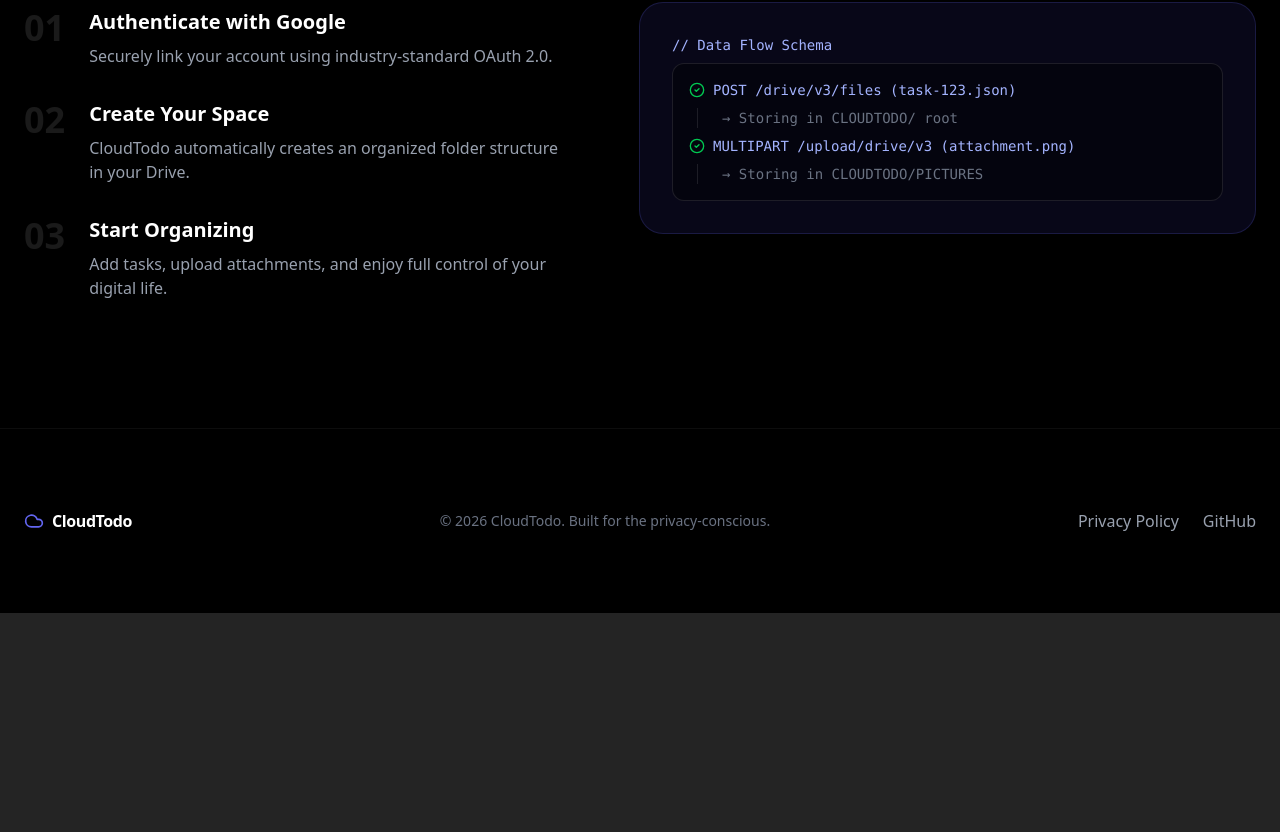
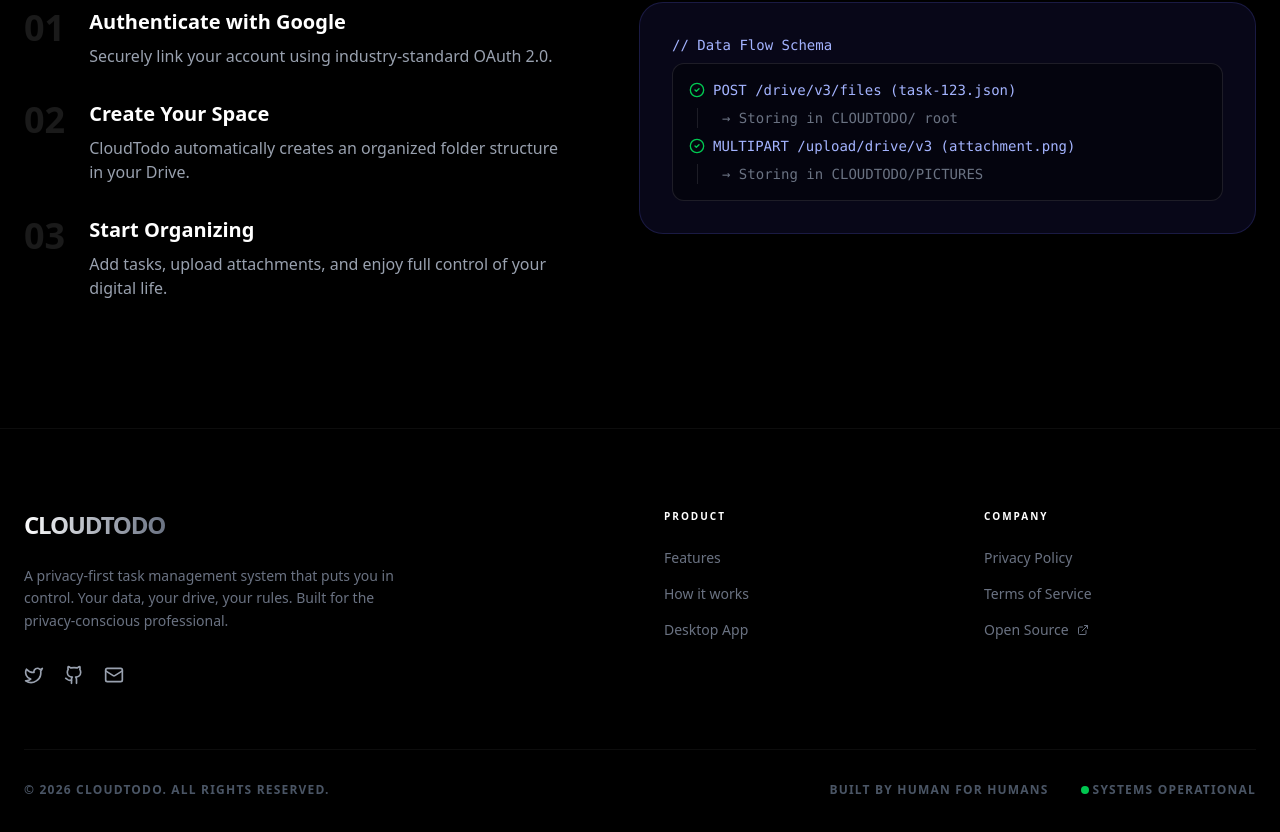
Before and after one commit to yourdudeken/cloudtodo, a React (Vite) app: page / in a window 1280 px wide. Shown: the part 2454-3286 px from the top of the page. Before the commit the page ends 3067 px from the top, so only its background shows below. Built offline with nearby package versions, Linux system fonts and the light colour scheme; no server answers.

Commit message:
feat: Add a new `Footer` component and refactor `KanbanBoard` to receive tasks as props.

```diff
--- /dev/null
+++ b/src/components/Footer.tsx
@@ -0,0 +1,67 @@
+import { Github, Twitter, Mail, ExternalLink } from 'lucide-react';
+import { Link } from 'react-router-dom';
+
+export function Footer() {
+    return (
+        <footer className="relative z-10 py-12 md:py-20 border-t border-white/5 bg-black">
+            <div className="max-w-7xl mx-auto px-6">
+                <div className="grid grid-cols-1 md:grid-cols-4 gap-12 mb-16">
+                    <div className="col-span-1 md:col-span-2">
+                        <Link to="/" className="flex items-center gap-2 mb-6 group w-fit">
+                            <span className="text-2xl font-black tracking-tighter bg-gradient-to-r from-white to-gray-500 bg-clip-text text-transparent uppercase">
+                                CloudTodo
+                            </span>
+                        </Link>
+                        <p className="text-gray-500 text-sm max-w-sm leading-relaxed mb-8">
+                            A privacy-first task management system that puts you in control.
+                            Your data, your drive, your rules. Built for the privacy-conscious
+                            professional.
+                        </p>
+                        <div className="flex items-center gap-5">
+                            <a href="#" className="text-gray-400 hover:text-indigo-400 transition-colors">
+                                <Twitter className="w-5 h-5" />
+                            </a>
+                            <a href="https://github.com/yourdudeken/cloudtodo" className="text-gray-400 hover:text-indigo-400 transition-colors">
+                                <Github className="w-5 h-5" />
+                            </a>
+                            <a href="mailto:hello@cloudtodo.com" className="text-gray-400 hover:text-indigo-400 transition-colors">
+                                <Mail className="w-5 h-5" />
+                            </a>
+                        </div>
+                    </div>
+
+                    <div>
+                        <h4 className="text-white font-bold mb-6 uppercase tracking-[0.2em] text-[10px]">Product</h4>
+                        <ul className="space-y-4 text-sm text-gray-500 font-medium">
+                            <li><a href="#features" className="hover:text-white transition-colors">Features</a></li>
+                            <li><a href="#how-it-works" className="hover:text-white transition-colors">How it works</a></li>
+                            <li><Link to="/login" className="hover:text-white transition-colors">Desktop App</Link></li>
+                        </ul>
+                    </div>
+
+                    <div>
+                        <h4 className="text-white font-bold mb-6 uppercase tracking-[0.2em] text-[10px]">Company</h4>
+                        <ul className="space-y-4 text-sm text-gray-500 font-medium">
+                            <li><a href="#" className="hover:text-white transition-colors">Privacy Policy</a></li>
+                            <li><a href="#" className="hover:text-white transition-colors">Terms of Service</a></li>
+                            <li><a href="https://github.com/yourdudeken/cloudtodo" className="flex items-center gap-2 hover:text-white transition-colors">
+                                Open Source <ExternalLink className="w-3 h-3" />
+                            </a></li>
+                        </ul>
+                    </div>
+                </div>
+
+                <div className="pt-8 border-t border-white/5 flex flex-col md:flex-row justify-between items-center gap-4 text-xs font-bold text-gray-600 uppercase tracking-widest">
+                    <p>© 2026 CLOUDTODO. ALL RIGHTS RESERVED.</p>
+                    <div className="flex items-center gap-8">
+                        <span>Built by human for humans</span>
+                        <div className="flex items-center gap-1">
+                            <div className="w-2 h-2 rounded-full bg-green-500 animate-pulse" />
+                            <span>Systems Operational</span>
+                        </div>
+                    </div>
+                </div>
+            </div>
+        </footer>
+    );
+}
--- a/src/components/KanbanBoard.tsx
+++ b/src/components/KanbanBoard.tsx
@@ -2,18 +2,20 @@
 import type { Task } from '@/types';
 import { MoreHorizontal, Plus, ArrowRight, Clock, CheckCircle2, Circle } from 'lucide-react';
 
-export function KanbanBoard({ onTaskClick }: { onTaskClick: (task: Task) => void }) {
-    const { tasks, updateTaskStatus, selectedCategory } = useTasksStore();
+export function KanbanBoard({
+    tasks,
+    onTaskClick
+}: {
+    tasks: Task[],
+    onTaskClick: (task: Task) => void
+}) {
+    const { updateTaskStatus } = useTasksStore();
 
     const statuses = [
         { id: 'todo', label: 'To Do', icon: Circle, color: 'text-gray-400' },
         { id: 'in-progress', label: 'In Progress', icon: Clock, color: 'text-indigo-400' },
         { id: 'completed', label: 'Completed', icon: CheckCircle2, color: 'text-green-400' },
     ];
-
-    const filteredTasks = selectedCategory
-        ? tasks.filter(t => t.categories.includes(selectedCategory))
-        : tasks;
 
     const onDragOver = (e: React.DragEvent) => {
         e.preventDefault();
@@ -40,7 +42,7 @@
                             <column.icon className={`w-5 h-5 ${column.color}`} />
                             <h3 className="font-bold text-lg tracking-tight text-white">{column.label}</h3>
                             <span className="px-2.5 py-0.5 rounded-full bg-white/5 text-[10px] font-black text-gray-500 border border-white/5">
-                                {filteredTasks.filter(t => t.status === column.id).length}
+                                {tasks.filter(t => t.status === column.id).length}
                             </span>
                         </div>
                         <button className="p-2 hover:bg-white/5 rounded-xl transition-colors text-gray-500">
@@ -49,7 +51,7 @@
                     </div>
 
                     <div className="flex-1 space-y-4 overflow-y-auto pr-2 custom-scrollbar">
-                        {filteredTasks
+                        {tasks
                             .filter((t) => t.status === column.id)
                             .map((task) => (
                                 <div
--- a/src/pages/Landing.tsx
+++ b/src/pages/Landing.tsx
@@ -3,6 +3,7 @@
 import { useAuthStore } from '@/store/authStore';
 import { Button } from '@/components/ui/button';
 import { Shield, Cloud, Zap, ArrowRight, CheckCircle2, Github } from 'lucide-react';
+import { Footer } from '@/components/Footer';
 
 export default function Landing() {
     const isAuthenticated = useAuthStore((state) => state.isAuthenticated);
@@ -194,24 +195,7 @@
                 </div>
             </section>
 
-            {/* Footer */}
-            <footer className="relative z-10 py-20 border-t border-white/5 bg-black">
-                <div className="max-w-7xl mx-auto px-6 flex flex-col md:flex-row justify-between items-center gap-8">
-                    <div className="flex items-center gap-2">
-                        <Cloud className="w-5 h-5 text-indigo-500" />
-                        <span className="font-bold tracking-tight">CloudTodo</span>
-                    </div>
-
-                    <div className="text-gray-500 text-sm">
-                        © 2026 CloudTodo. Built for the privacy-conscious.
-                    </div>
-
-                    <div className="flex items-center gap-6">
-                        <a href="#" className="text-gray-400 hover:text-white transition-colors">Privacy Policy</a>
-                        <a href="https://github.com/yourdudeken/cloudtodo" className="text-gray-400 hover:text-white transition-colors">GitHub</a>
-                    </div>
-                </div>
-            </footer>
+            <Footer />
         </div>
     );
 }
--- a/src/pages/Login.tsx
+++ b/src/pages/Login.tsx
@@ -3,6 +3,7 @@
 import { Navigate, Link } from 'react-router-dom';
 import { Loader2, Shield, Lock, ArrowRight } from 'lucide-react';
 import { useState } from 'react';
+import { Footer } from '@/components/Footer';
 
 export default function Login() {
     const { login, isLoading } = useGoogleAuth();
@@ -14,14 +15,15 @@
     }
 
     return (
-        <div className="min-h-screen w-full flex items-center justify-center bg-black overflow-hidden relative font-sans">
+        <div className="min-h-screen w-full flex flex-col bg-black overflow-x-hidden relative font-sans">
             {/* Background Effects matching Landing */}
-            <div className="absolute inset-0 z-0">
+            <div className="fixed inset-0 z-0">
                 <div className="absolute top-[-10%] left-[-10%] w-[50%] h-[50%] bg-indigo-600/20 rounded-full mix-blend-screen filter blur-[120px] animate-pulse"></div>
                 <div className="absolute bottom-[-10%] right-[-10%] w-[50%] h-[50%] bg-purple-600/20 rounded-full mix-blend-screen filter blur-[120px] animate-pulse delay-700"></div>
             </div>
 
-            <div className="relative z-10 w-full max-w-md px-6">
+            <div className="flex-1 flex items-center justify-center py-20 relative z-10">
+                <div className="w-full max-w-md px-6">
                     {/* Logo Section */}
                     <Link to="/" className="flex items-center justify-center gap-2 mb-12 group">
                         <span className="text-3xl font-bold tracking-tighter bg-gradient-to-r from-white to-gray-400 bg-clip-text text-transparent uppercase text-center w-full">
@@ -68,7 +70,7 @@
                                                 fill="#FBBC05"
                                             />
                                             <path
-                                            d="M12 5.38c1.62 0 3.06.56 4.21 1.64l3.15-3.15C17.45 2.09 14.97 1 12 1 7.7 1 3.99 3.47 2.18 7.07l3.66 2.84c.87-2.6 3.3-4.53 6.16-4.53z"
+                                                d="M12 5.38c1.62 0 3.06.56 4.21 1.64l3.15-3.15C17.45 2.09 14.97 1 12 1 7.7 1 3.47 2.18 7.07l3.66 2.84c.87-2.6 3.3-4.53 6.16-4.53z"
                                                 fill="#EA4335"
                                             />
                                         </svg>
@@ -110,7 +112,6 @@
                         </div>
                     </div>
 
-                {/* Info Footer */}
                     <div className="mt-8 grid grid-cols-1 gap-4 text-center">
                         <p className="text-xs text-gray-600 px-8 leading-relaxed">
                             By continuing, you agree to our terms. Your data will be stored exclusively in a folder named <span className="text-gray-400 font-mono">CLOUDTODO</span> in your Google Drive.
@@ -118,5 +119,8 @@
                     </div>
                 </div>
             </div>
+
+            <Footer />
+        </div>
     );
 }
```
Also changed, not shown: src/pages/Dashboard.tsx (+7 -5 lines). Lines whose indentation alone changed are shown as unchanged.
